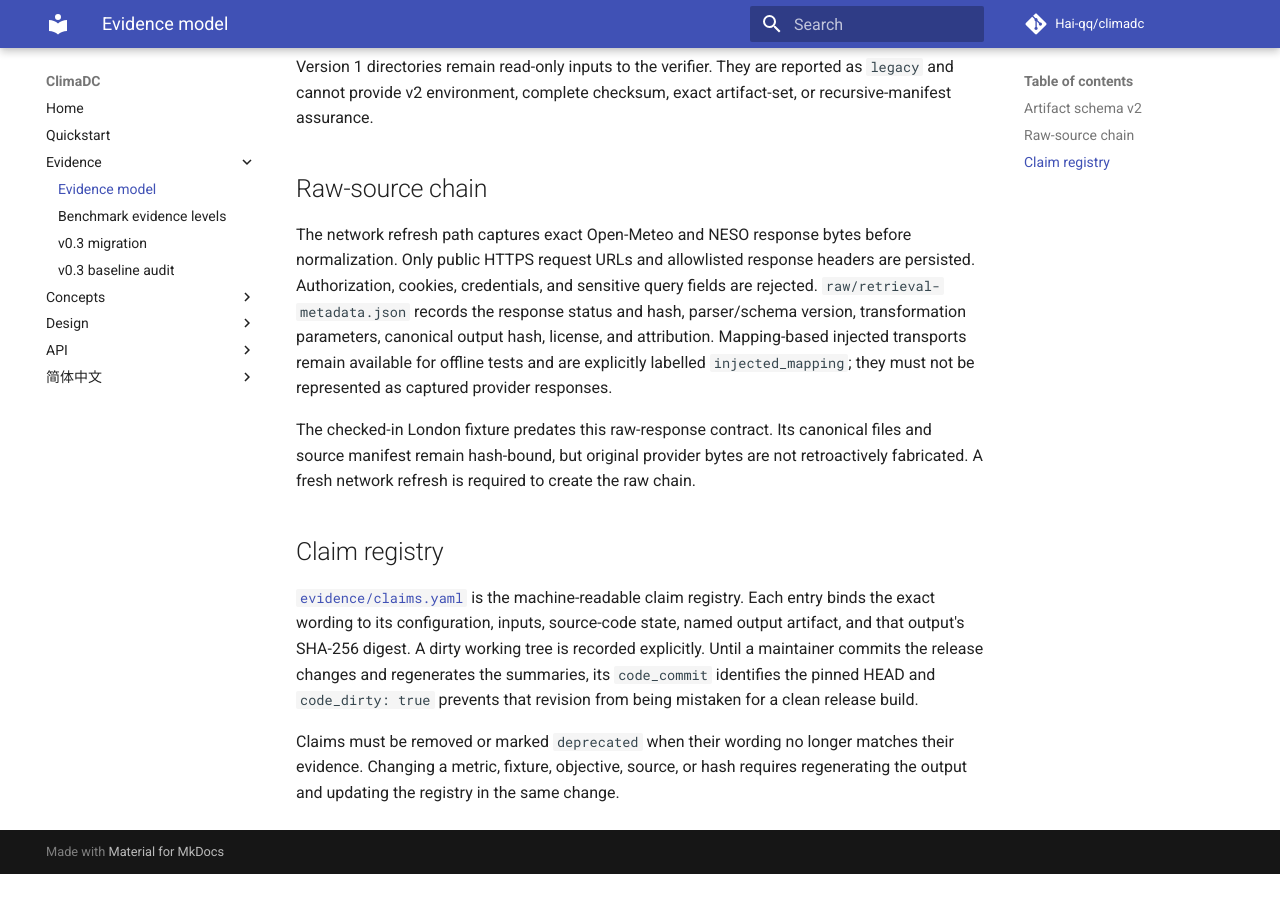
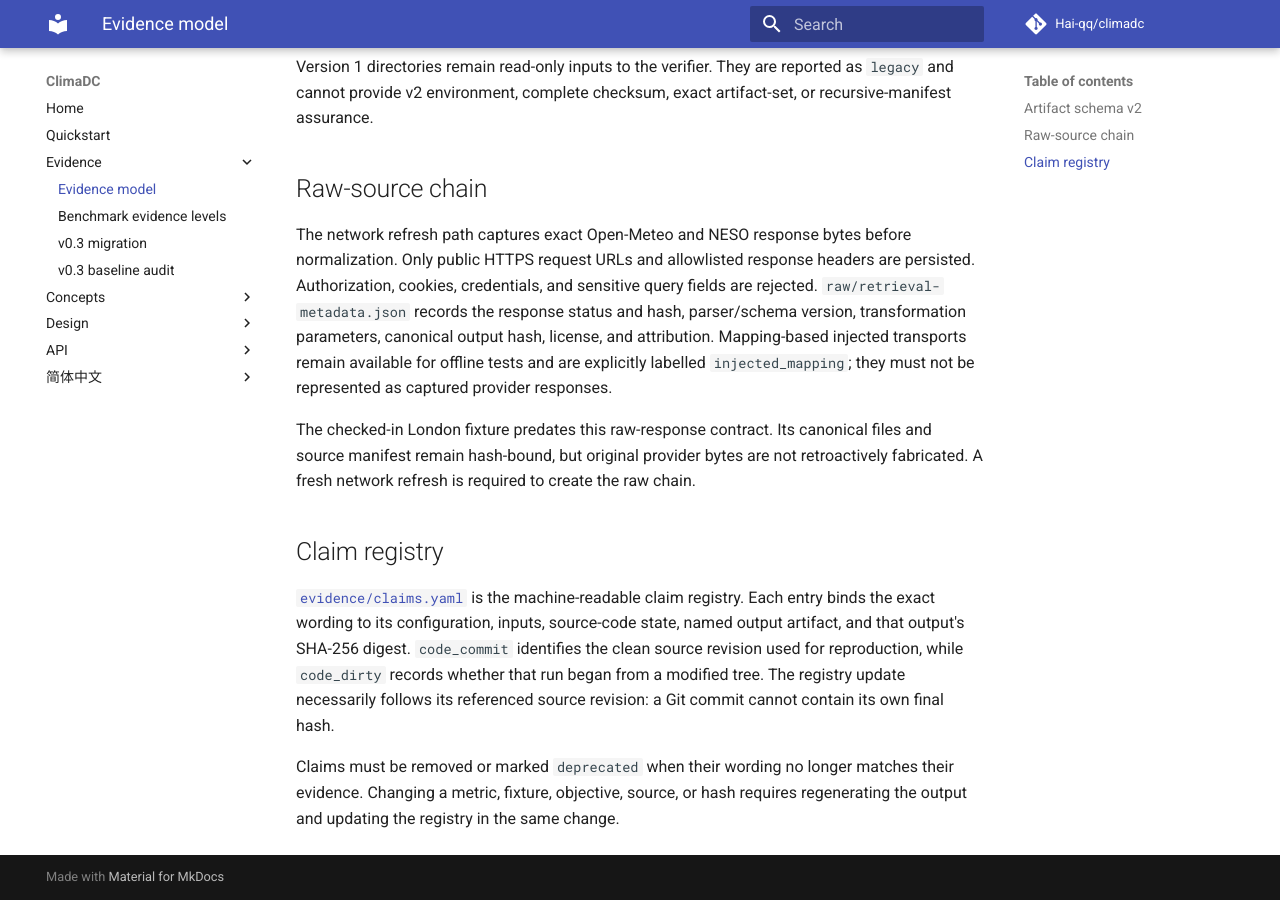
Before and after one commit to Hai-qq/climadc, an MkDocs documentation site: the page built from docs/evidence-model.md, in a window 1280 px wide and 900 px high, scrolled down 970 px. Built offline with MkDocs 1.6.1 and Material for MkDocs 9.7.7, drawn with Linux system fonts in a browser that asks for light colours; comment, search, counter and statistics services are not loaded; before the commit the page ends 1844 px from its top, so only the background shows below that.

Commit message:
docs(evidence): pin clean claim provenance

```diff
--- a/docs/evidence-model.md
+++ b/docs/evidence-model.md
@@ -54,10 +54,10 @@ network refresh is required to create the raw chain.
 
 [`evidence/claims.yaml`](https://github.com/Hai-qq/climadc/blob/main/evidence/claims.yaml) is the
 machine-readable claim registry. Each entry binds the exact wording to its configuration, inputs,
-source-code state, named output artifact, and that output's SHA-256 digest. A dirty
-working tree is recorded explicitly. Until a maintainer commits the release changes and regenerates
-the summaries, its `code_commit` identifies the pinned HEAD and `code_dirty: true` prevents that
-revision from being mistaken for a clean release build.
+source-code state, named output artifact, and that output's SHA-256 digest. `code_commit` identifies
+the clean source revision used for reproduction, while `code_dirty` records whether that run began
+from a modified tree. The registry update necessarily follows its referenced source revision: a Git
+commit cannot contain its own final hash.
 
 Claims must be removed or marked `deprecated` when their wording no longer matches their evidence.
 Changing a metric, fixture, objective, source, or hash requires regenerating the output and updating
```
Also changed, not shown: docs/audits/v0.3-baseline-audit.md (line endings or trailing spaces), 1 other file.
